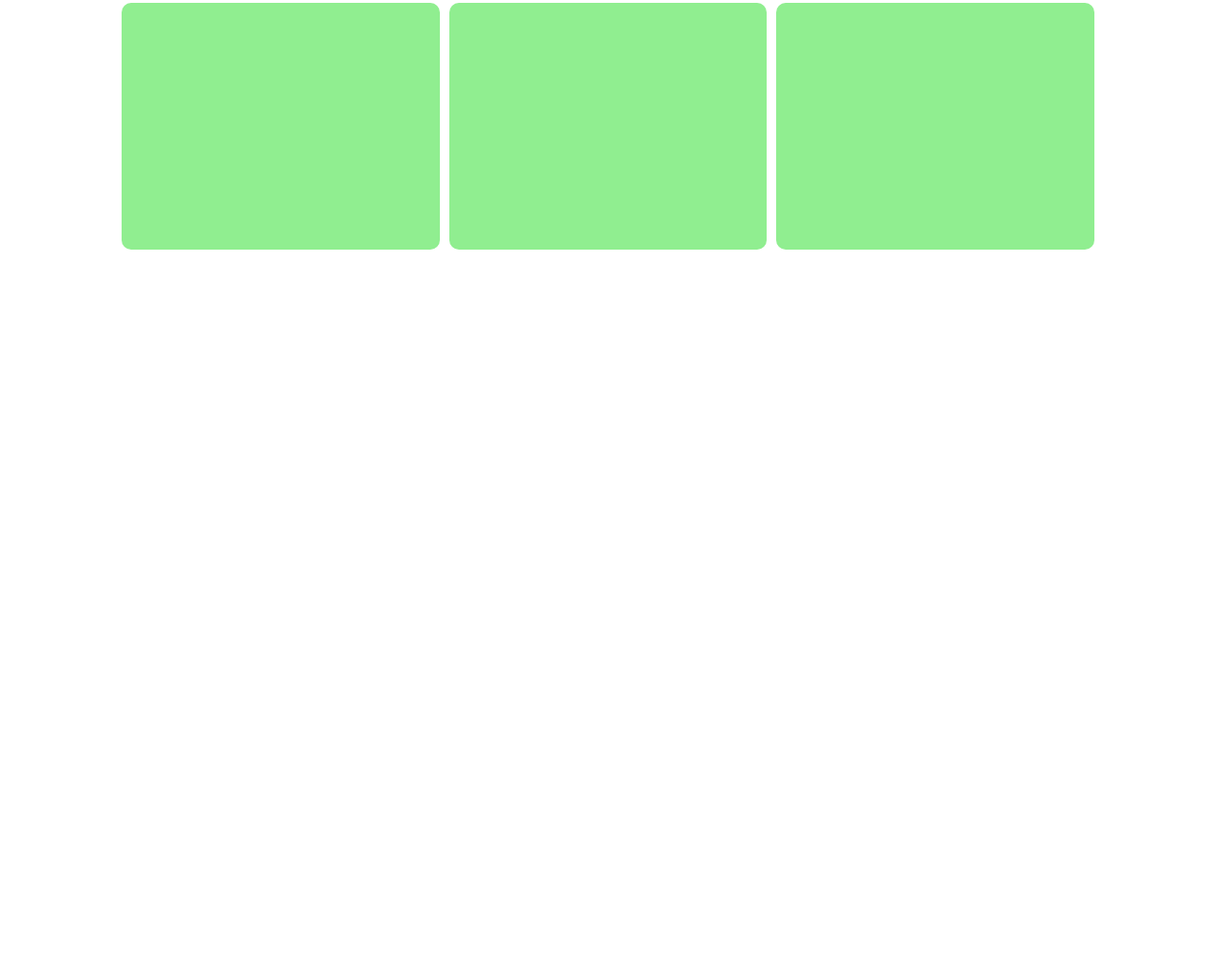
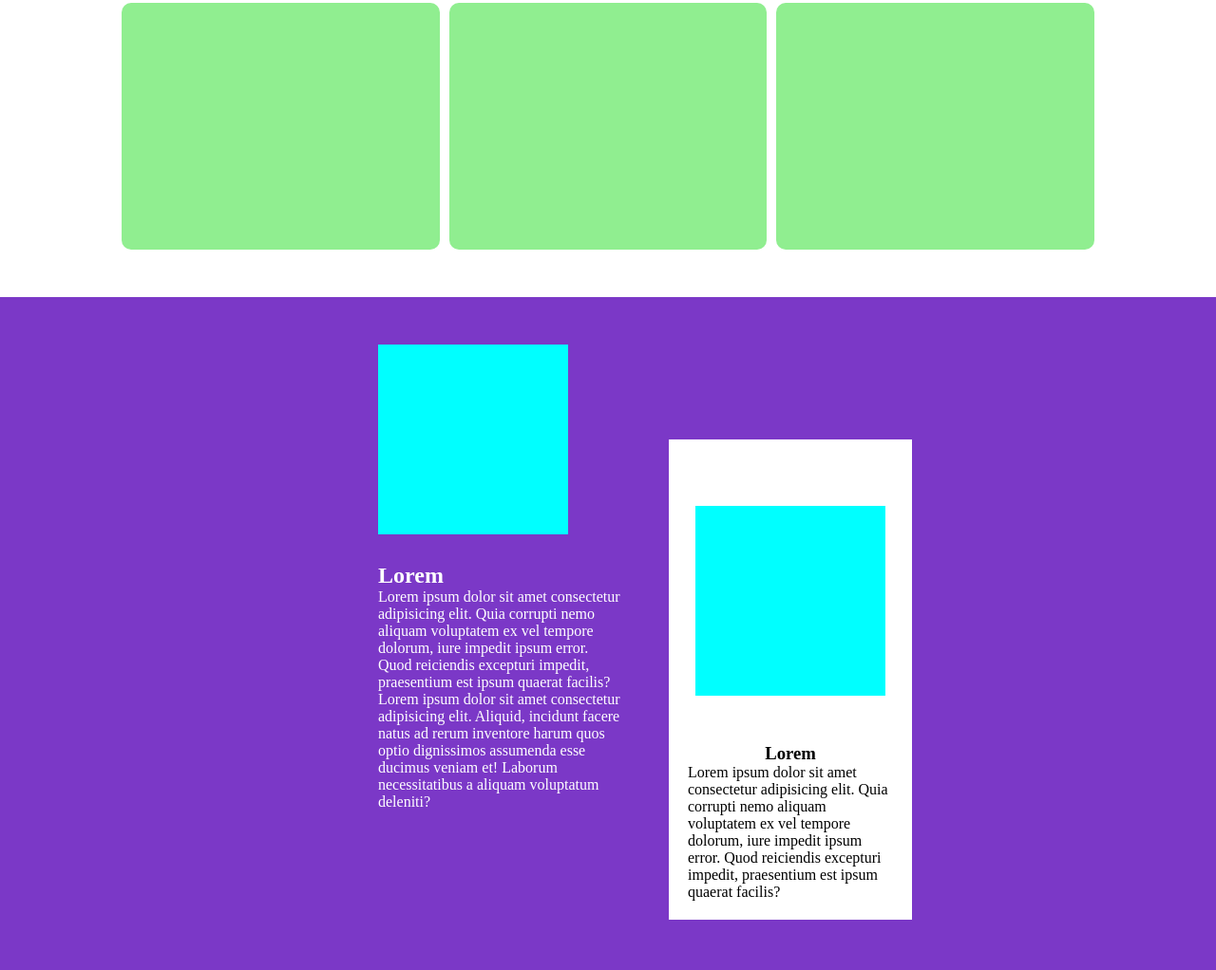
Before and after one commit to Pulcioo/html-css-responsive-flex-layout, a plain HTML site: page index.html in a window 1280 px wide. Shown: the part 355-1377 px from the top of the page at 95% size. Before the commit the page ends 800 px from the top, so only its background shows below. Drawn offline with Linux system fonts and the light colour scheme.

Commit message:
aggiunta seconda sezione

```diff
--- a/index.html
+++ b/index.html
@@ -24,7 +24,8 @@
             </div>
         </header>
         <main>
-            <div class="bg">
+            <!-- container-demo -->
+            <div class="container-demo">
                 <div class="container-demo-top margin-left margin-right">
                     <div class="big-square"></div>
                     <div class="square"></div>
@@ -36,8 +37,36 @@
                     <div class="square"></div>
                 </div>
             </div>
+            <!-- container-planning -->
+            <div class="container-planning">
+                <div class="container-planning-left margin-left">
+                    <div class="img"></div>
+                    <h2>Lorem</h2>
+                    <p>
+                        Lorem ipsum dolor sit amet consectetur adipisicing elit. Quia corrupti nemo aliquam voluptatem
+                        ex
+                        vel tempore dolorum, iure impedit ipsum error. Quod reiciendis excepturi impedit, praesentium
+                        est ipsum quaerat facilis?
+                        Lorem ipsum dolor sit amet consectetur adipisicing elit. Aliquid, incidunt facere natus ad rerum
+                        inventore harum quos optio dignissimos assumenda esse ducimus veniam et! Laborum necessitatibus
+                        a aliquam voluptatum deleniti?
+                    </p>
+                </div>
+                <div class="container-planning-right margin-right">
+                    <div class="img"></div>
+                    <h3 class="black">Lorem</h3>
+                    <p class="black">
+                        Lorem ipsum dolor sit amet consectetur adipisicing elit. Quia corrupti nemo aliquam voluptatem
+                        ex
+                        vel tempore dolorum, iure impedit ipsum error. Quod reiciendis excepturi impedit, praesentium
+                        est ipsum quaerat facilis?
+                    </p>
+                </div>
 
-            <div class="container-planning"></div>
+            </div>
+
+
+
             <div class="expert-partners"></div>
             <div class="benefits"></div>
             <div class="about-us"></div>
--- a/style.css
+++ b/style.css
@@ -12,6 +12,16 @@
 
 .margin-right{
     margin-right: 10%;
+}
+
+.img{
+    height: 200px;
+    width: 200px;
+    background-color: aqua;
+}
+
+.black{
+    color: black;
 }
 
 .wrapper{
@@ -47,10 +57,10 @@ header{
     font-size: 20px;
 }
 
-/* main */
-/* container-demo */
+/****** main ******/
+/*** container-demo ***/
 
-.bg{
+.container-demo{
     display: flex;
     flex-direction: column;
     width: 100%;
@@ -84,3 +94,37 @@ header{
     column-gap: 10px;
     margin-bottom: 50px;
 }
+
+/*** container-planning ***/
+.container-planning{
+    display: flex;
+    justify-content: center;
+    background-color: rgb(123, 56, 199);
+    padding-bottom: 50px;
+}
+
+.container-planning-left{
+    display: flex;
+    flex-direction: column;
+    margin-top: 50px;
+    width: 20%;
+}
+
+.container-planning-right{
+    display: flex;
+    flex-direction: column;
+    align-items: center;
+    background-color: white;
+    margin: 50px;
+    margin-top: 150px;
+    padding: 20px;
+    width: 20%;
+}
+
+.container-planning-left .img{
+    margin-bottom: 30px;
+}
+
+.container-planning-right .img{
+    margin: 50px;
+}
```
